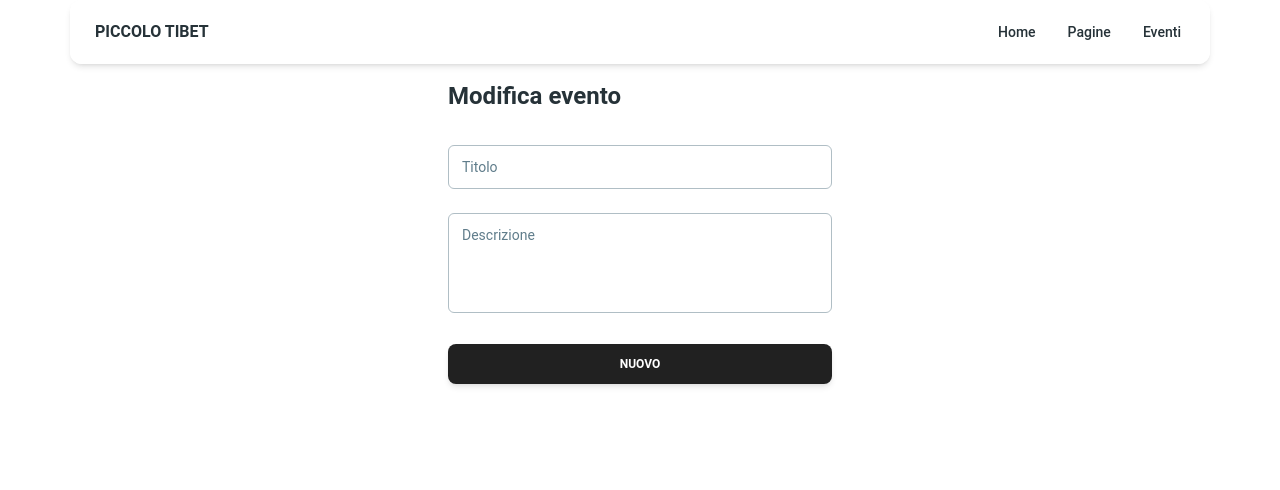
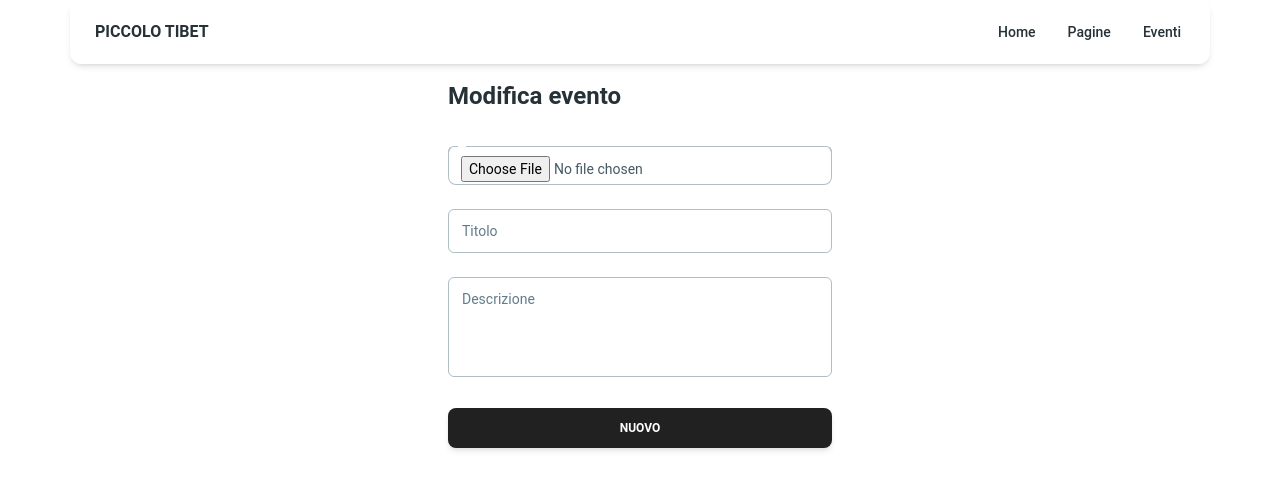
Before and after one commit to FraBzz/bb-piccolo-tibet-backend, a React (Vite) app: page /events/new in a window 1280 px wide. Shown: the top 490 px of the page. Built offline with nearby package versions, Linux system fonts and the light colour scheme.

Commit message:
add image to event

```diff
--- a/src/components/EventDetails.tsx
+++ b/src/components/EventDetails.tsx
@@ -12,6 +12,8 @@ export type props = {
       title: string | undefined,
       description: string | undefined,
       id: string | undefined,
+      imageName: string | undefined,
+      image: File | undefined
   }
   handleChange: (fieldName: FieldName) => (event: ChangeEvent<HTMLInputElement | HTMLTextAreaElement>) => void,
   handleSubmit: () => void,
@@ -20,7 +22,7 @@ export type props = {
 }
 
 export const EventDetails = () => {
-  const [event, setEvent] = useState<EventModel>({ title: '', description: '' } as EventModel);
+  const [event, setEvent] = useState<EventModel>({ title: '', description: '', imageName: '', image: new File([], "placeholder.txt") } as EventModel);
   const [success, setSuccess] = useState<string>('');
   const [error, setError] = useState<string>('');
   const { eventId } = useParams<{ eventId: string }>();
@@ -39,14 +41,32 @@ export const EventDetails = () => {
     };
 
     fetchData();
+
+    console.log({event})
   }, [eventId]);
+
+  const handleFileChange = (e: ChangeEvent<HTMLInputElement>) => {
+    console.log("entra")
+    const file = e.target.files?.[0];
+    console.log({file})
+    if (file) {
+      console.log("file")
+      setEvent((prevEvent) => ({
+        ...prevEvent,
+        image: file,
+      }));
+      console.log({event})
+    }
+  };
 
   const handleChange = (fieldName: FieldName) => (e: ChangeEvent<HTMLInputElement | HTMLTextAreaElement>) => {
     setEvent((prevEvent) => ({
       ...prevEvent,
       [fieldName]: e.target.value,
     }));
+    console.log({event})
   };
+
 
   const handleSubmit = async () => {
     if (event) {
@@ -56,9 +76,16 @@ export const EventDetails = () => {
           ...event,
           title: event.title,
           description: event.description,
+          imageName: event.imageName,
+          image: event.image
         };
 
         console.log({ updatedEvent });
+
+  //       const formData = new FormData()
+  // formData.append("image", event.imageName)
+  // formData.append("title", event.title)
+  // formData.append("description", event.description)
 
         let res: responseModel;
         if (!event.id) {
@@ -84,7 +111,7 @@ export const EventDetails = () => {
 
   return (
     <div className="flex justify-center p-4">
-      <EventForm event={event} handleChange={handleChange} handleSubmit={handleSubmit} success={success} error={error} />
+      <EventForm event={event} handleChange={handleChange} handleFileChange={handleFileChange} handleSubmit={handleSubmit} success={success} error={error} />
     </div>
   );
 };
--- a/src/components/EventForm.tsx
+++ b/src/components/EventForm.tsx
@@ -13,8 +13,11 @@ export type formProps = {
         title: string | undefined,
         description: string | undefined,
         id: string | undefined,
+        imageName: string | undefined,
+        image: File
     }
     handleChange: (fieldName: FieldName) => (event: ChangeEvent<HTMLInputElement | HTMLTextAreaElement>) => void,
+    handleFileChange: (event: ChangeEvent<HTMLInputElement>) => void,
     handleSubmit: () => void,
     success: string,
     error: string
@@ -37,6 +40,21 @@ export function EventForm(data: formProps) {
         </Typography> */}
             <form className="mt-8 mb-2 w-80 max-w-screen-lg sm:w-96" onSubmit={handleFormSubmit}>
                 <div className="mb-4 flex flex-col gap-6">
+                    <Input
+                        name="file"
+                        crossOrigin={undefined}
+                        onChange={e => {
+                            data.handleFileChange(e)
+                        }}
+                        type="file"
+                        accept="image/*"
+                        className="h-96 w-full rounded-lg object-cover object-center"
+                    ></Input>
+                    {data.event.imageName && <img
+                        className="h-96 w-full rounded-lg object-cover object-center"
+                        src={`http://localhost:8080/images/eventImages/${data.event.imageName}`}
+                        alt="image"
+                    />}
                     <Input size="lg" label="Titolo" crossOrigin={undefined} value={data.event.title} onChange={(e) => data.handleChange('title')(e)} />
                     <Textarea size="lg" label="Descrizione" value={data.event.description} onChange={(e) => data.handleChange('description')(e)} />
                     {/* <Input type="password" size="lg" label="Password" crossOrigin={undefined} onChange={handleChange}/> */}
@@ -57,7 +75,7 @@ export function EventForm(data: formProps) {
                     </Typography>}
                     containerProps={{ className: "-ml-2.5" }} crossOrigin={undefined}          /> */}
                 <Button className="mt-6" fullWidth type="submit">
-                     {data.event.id === undefined ?  'Nuovo' : 'Modifica'}
+                    {data.event.id === undefined ? 'Nuovo' : 'Modifica'}
                 </Button>
                 {/* <Typography color="gray" className="mt-4 text-center font-normal">
             Already have an account?{" "}
--- a/src/components/EventsList.tsx
+++ b/src/components/EventsList.tsx
@@ -104,7 +104,7 @@ export const EventsList = () => {
 
                     return (
                         <div className="flex justify-center p-4" key={item.id}>
-                            <ListWithAvatar title={item.title} description={item.description} id={item.id} handleMessage={handleMessage} handleList={handleList} />
+                            <ListWithAvatar title={item.title} description={item.description} id={item.id} imageName={item.imageName} handleMessage={handleMessage} handleList={handleList} />
                         </div>
                     )
                 })
--- a/src/components/List.tsx
+++ b/src/components/List.tsx
@@ -4,7 +4,6 @@ import {
   IconButton,
   List,
   ListItem,
-  ListItemPrefix,
   ListItemSuffix,
   Typography
 } from "@material-tailwind/react";
@@ -18,6 +17,7 @@ export type listElement = {
   title: string,
   description: string,
   id: string,
+  imageName: string,
   handleMessage: (type: string, message: string) => void,
   handleList: (id: string) => void
 }
@@ -47,13 +47,13 @@ export function ListWithAvatar(data: listElement) {
   const handleOpen = () => setOpen(!open);
 
   const handleDelete = async () => {
-    if(data.id !== undefined){
+    if (data.id !== undefined) {
       try {
         handleOpen();
         const res: responseModel = await eventService.delete(data.id);
         data.handleMessage("success", res.message)
         data.handleList(data.id)
-      } catch(err: any){
+      } catch (err: any) {
         data.handleMessage("error", err.message)
       }
     }
@@ -67,17 +67,18 @@ export function ListWithAvatar(data: listElement) {
         <ListItem>
 
 
-        <Link to={`/events/${data.id}`} className="flex-grow">
-            <ListItemPrefix>
-              <Avatar variant="circular" alt="candice" src="/img/face-1.jpg" />
-            </ListItemPrefix>
-              <Typography variant="h6" color="blue-gray">
+          <Link to={`/events/${data.id}`} className="flex-grow">
+            <div className="flex flex-col items-center justify-center">
+              <Typography variant="h4" color="blue-gray" className="text-center mb-2">
                 {data.title}
               </Typography>
-              <Typography variant="small" color="gray" className="font-normal">
+              <Avatar variant="rounded" alt="candice" size="xxl" src={`http://localhost:8080/images/eventImages/${data.imageName}`} className="mb-4" />
+              {/* <Typography variant="small" color="gray" className="font-normal text-center">
                 {data.description}
-              </Typography>
+              </Typography> */}
+            </div>
           </Link>
+
 
           <ListItemSuffix >
             <IconButton variant="text" color="blue-gray" onClick={handleOpen}>
--- a/src/models/event.model.ts
+++ b/src/models/event.model.ts
@@ -6,7 +6,9 @@ export type props = {
     description: string,
     createdAt: string,
     updatedAt: string,
-    published: boolean
+    published: boolean,
+    imageName: string,
+    image: File
 }
 
 export const EventSchema = z.object({
@@ -15,7 +17,9 @@ export const EventSchema = z.object({
     description: z.string(),
     createdAt: z.string(),
     updatedAt: z.string(),
-    published: z.boolean()
+    published: z.boolean(),
+    imageName: z.string(),
+    image: z.instanceof(File)
 })
 
 export type EventModel = z.infer<typeof EventSchema>
--- a/src/services/event.service.ts
+++ b/src/services/event.service.ts
@@ -11,6 +11,7 @@ class EventDataService {
     async getById(eventId: string | undefined): Promise<EventModel> {
         const res = await fetch(`http://localhost:8080/api/events/${eventId}`);
         const data = await res.json();
+        console.log({data})
         return data;
     }
 
@@ -24,26 +25,42 @@ class EventDataService {
 
     async create(event: EventModel): Promise<responseModel> {
         console.log("create", JSON.stringify(event))
+
+        const formData = new FormData();
+
+        formData.append('title', event.title);
+        formData.append('description', event.description);
+        // formData.append('published', String(event.published));
+        formData.append('imageName', event.image.name);
+        if (event.image) formData.append('image', event.image);
+
+        console.log({formData})
+
         const res = await fetch(`http://localhost:8080/api/events/`, {
             method: 'POST',
-            headers: {
-                "Content-Type": "application/json",
-                // 'Content-Type': 'application/x-www-form-urlencoded',
-              },
-            body: JSON.stringify(event)
+            // headers: {
+            //     "Content-Type": "application/json",
+            //     // 'Content-Type': 'application/x-www-form-urlencoded',
+            //   },
+            body: formData
         });
         return res.json();
     }
 
     async update(eventId: string | undefined, event: EventModel): Promise<responseModel> {
         console.log("update", JSON.stringify(event))
+
+        const formData = new FormData();
+
+        formData.append('title', event.title);
+        formData.append('description', event.description);
+        // formData.append('published', String(event.published));
+        formData.append('imageName', event.image.name);
+        if (event.image) formData.append('image', event.image);
+
         const res = await fetch(`http://localhost:8080/api/events/${eventId}`, {
             method: 'PUT',
-            headers: {
-                "Content-Type": "application/json",
-                // 'Content-Type': 'application/x-www-form-urlencoded',
-              },
-            body: JSON.stringify(event)
+            body: formData
         });
         return res.json();
     }
```
